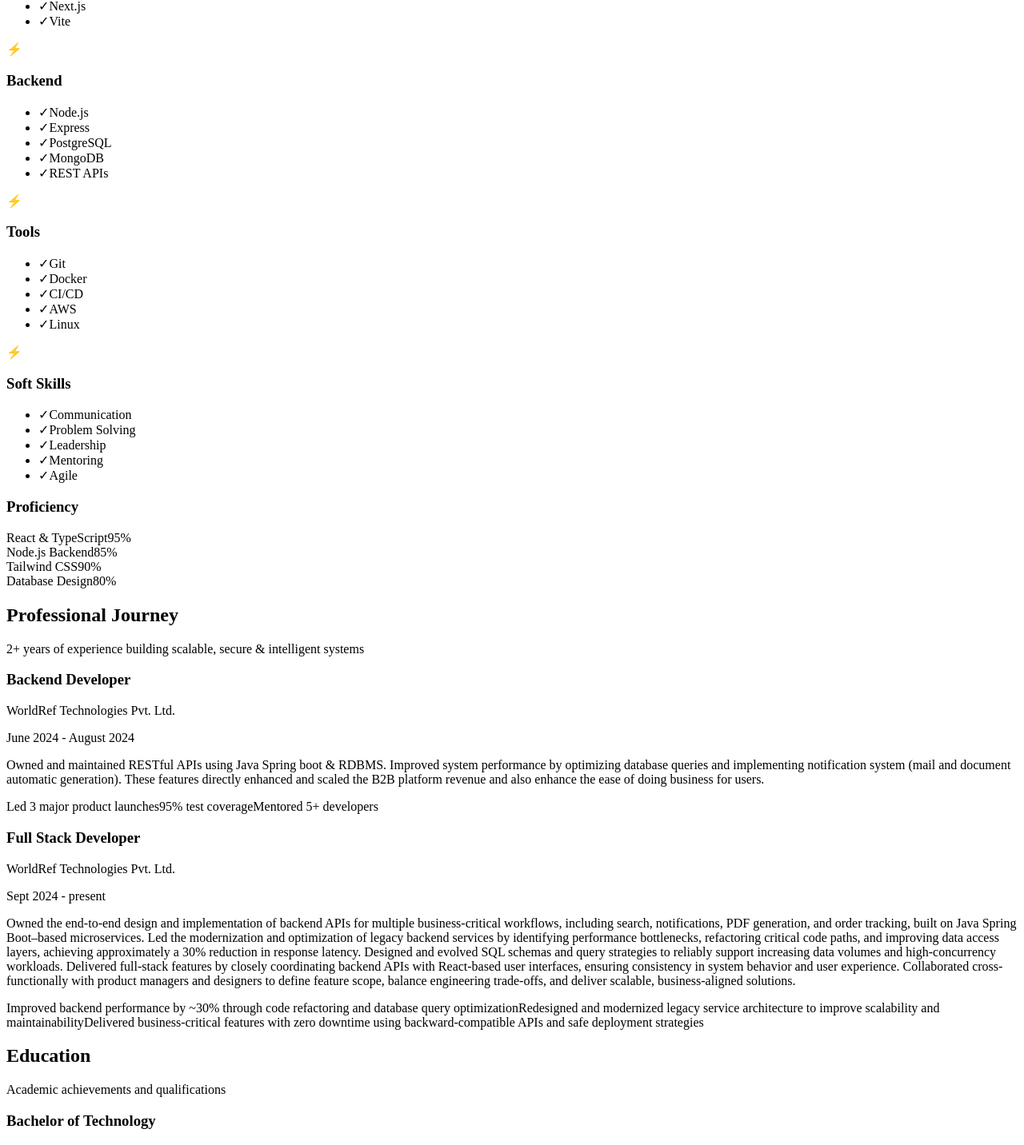
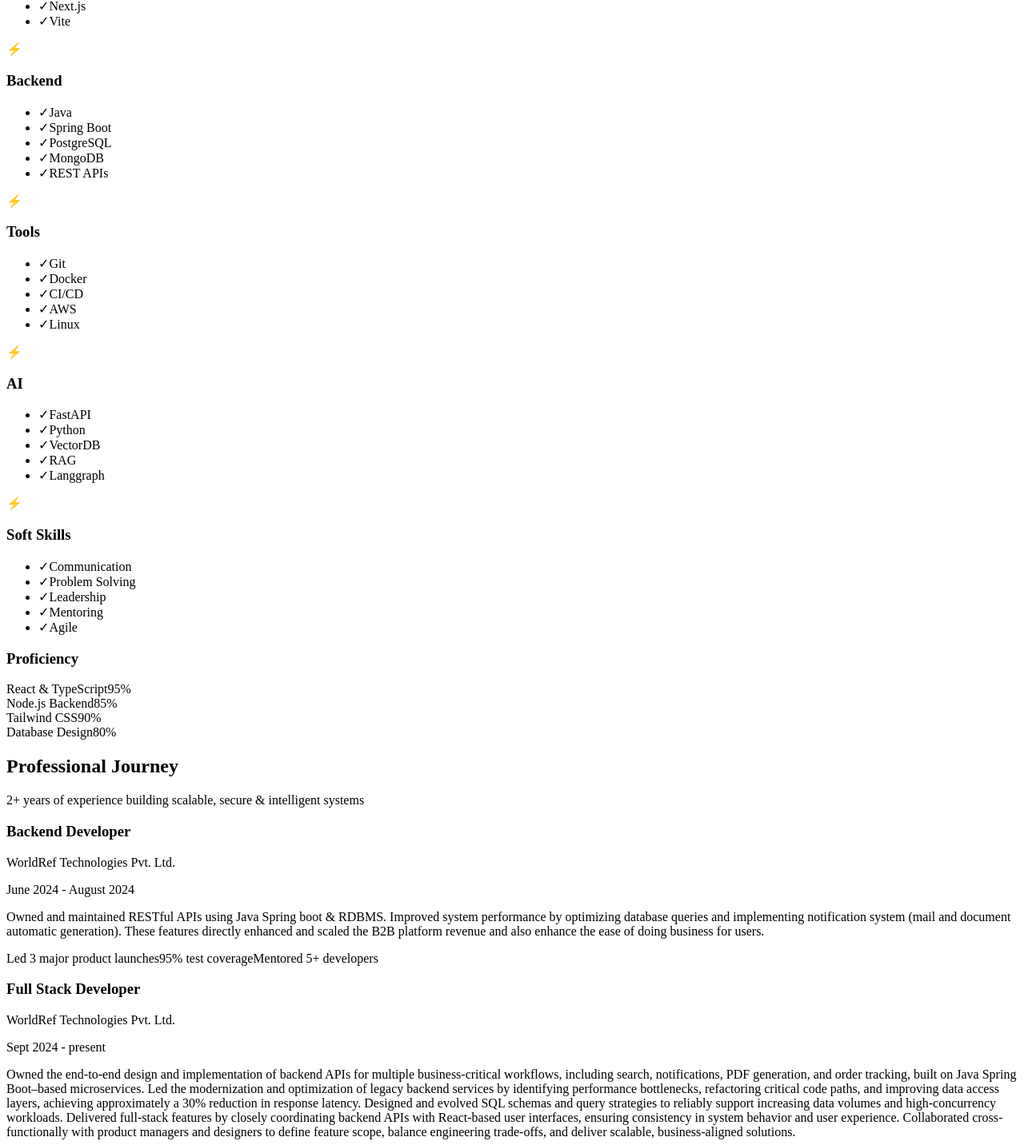
Before and after one commit to aksKrIITK/aksKrIITK.github.io, a React (Vite) app: page / in a window 1280 px wide. Shown: the part 1873-3305 px from the top of the page at 80% size. Built offline with nearby package versions, Linux system fonts and the light colour scheme; the HTML template or start-up script is replaced by a standard one.

Commit message:
added sections

```diff
--- a/src/components/Education.tsx
+++ b/src/components/Education.tsx
@@ -2,7 +2,7 @@
   {
     id: '1',
     degree: 'Bachelor of Technology',
-    field: 'Electrical & Engineering',
+    field: 'Electrical Engineering',
     school: 'Indian Institute of Technology (IIT) Kanpur',
     period: '2013 - 2017',
     grade: 'CGPA: 7/10',
--- a/src/components/Skills.tsx
+++ b/src/components/Skills.tsx
@@ -1,7 +1,8 @@
 const skills = [
   { category: 'Frontend', items: ['React', 'TypeScript', 'Tailwind CSS', 'Next.js', 'Vite'] },
-  { category: 'Backend', items: ['Node.js', 'Express', 'PostgreSQL', 'MongoDB', 'REST APIs'] },
+  { category: 'Backend', items: ['Java', 'Spring Boot', 'PostgreSQL', 'MongoDB', 'REST APIs'] },
   { category: 'Tools', items: ['Git', 'Docker', 'CI/CD', 'AWS', 'Linux'] },
+  { category: 'AI', items: ['FastAPI', 'Python', 'VectorDB', 'RAG', 'Langgraph'] },
   { category: 'Soft Skills', items: ['Communication', 'Problem Solving', 'Leadership', 'Mentoring', 'Agile'] }
 ]
 
```
